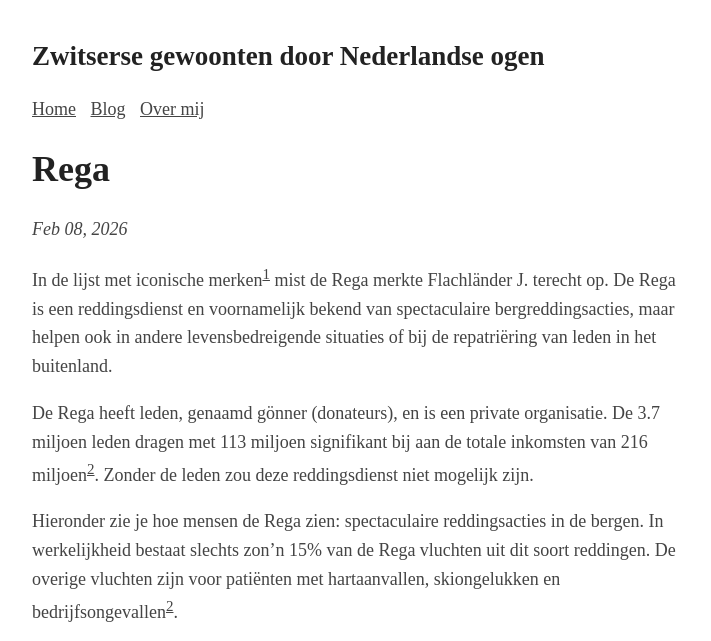
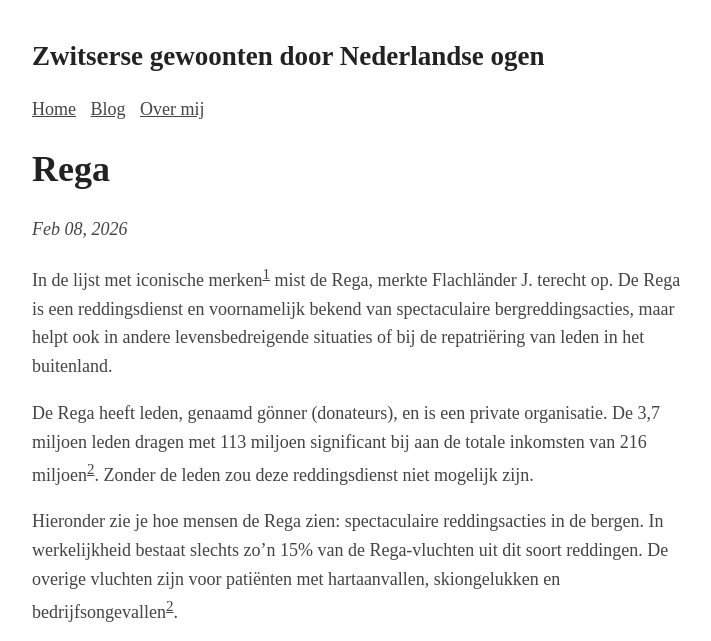
Before and after one commit to Roald87/roaldin.ch, a Jekyll site: the page built from _posts/2026-02-08-rega.md, in a window 1280 px wide, cut to the strip 0-641 px from the top of the page. Shown: the whole strip, without its empty margins (283-994 px from the left). Built offline with Jekyll 4.4.1, drawn with Linux system fonts in a browser that asks for light colours.

Commit message:
Spellcheck by ChatGPT

```diff
--- a/_posts/2026-02-08-rega.md
+++ b/_posts/2026-02-08-rega.md
@@ -4,13 +4,13 @@ title: Rega
 image: generated/rega-1-500-4166ad590.webp
 ---
 
-In de lijst met iconische merken[^1] mist de Rega merkte Flachländer J. terecht op. De Rega is een reddingsdienst en voornamelijk bekend van spectaculaire bergreddingsacties, maar helpen ook in andere levensbedreigende situaties of bij de repatriëring van leden in het buitenland.
+In de lijst met iconische merken[^1] mist de Rega, merkte Flachländer J. terecht op. De Rega is een reddingsdienst en voornamelijk bekend van spectaculaire bergreddingsacties, maar helpt ook in andere levensbedreigende situaties of bij de repatriëring van leden in het buitenland.
 
-De Rega heeft leden, genaamd gönner (donateurs), en is een private organisatie. De 3.7 miljoen leden dragen met 113 miljoen signifikant bij aan de totale inkomsten van 216 miljoen[^3]. Zonder de leden zou deze reddingsdienst niet mogelijk zijn.
+De Rega heeft leden, genaamd gönner (donateurs), en is een private organisatie. De 3,7 miljoen leden dragen met 113 miljoen significant bij aan de totale inkomsten van 216 miljoen[^3]. Zonder de leden zou deze reddingsdienst niet mogelijk zijn.
 
-Hieronder zie je hoe mensen de Rega zien: spectaculaire reddingsacties in de bergen. In werkelijkheid bestaat slechts zon'n 15% van de Rega vluchten uit dit soort reddingen. De overige vluchten zijn voor patiënten met hartaanvallen, skiongelukken en bedrijfsongevallen[^3].
+Hieronder zie je hoe mensen de Rega zien: spectaculaire reddingsacties in de bergen. In werkelijkheid bestaat slechts zo'n 15% van de Rega-vluchten uit dit soort reddingen. De overige vluchten zijn voor patiënten met hartaanvallen, skiongelukken en bedrijfsongevallen[^3].
 
-{% picture  rega-1.jpg --alt Een rood-witte Rega helicopter stijgt op. Op de achtergrond zie je besneeuwde bergen onder een blauwe hemel. %}
+{% picture  rega-1.jpg --alt Een rood-witte Rega helikopter stijgt op. Op de achtergrond zie je besneeuwde bergen onder een blauwe hemel. %}
 _Een Rega helikopter in actie. Foto van Matthias Zepper[^2]._
 
 Ik was altijd in de veronderstelling, net als de SRF blijkt uit de rectificatie[^3], dat als je als lid gered wordt door de Rega, je niet hoeft te betalen. Dat blijkt niet helemaal te kloppen. Er is een kans dat donateurs niet hoeven te betalen, maar dat is niet gegarandeerd.
```
